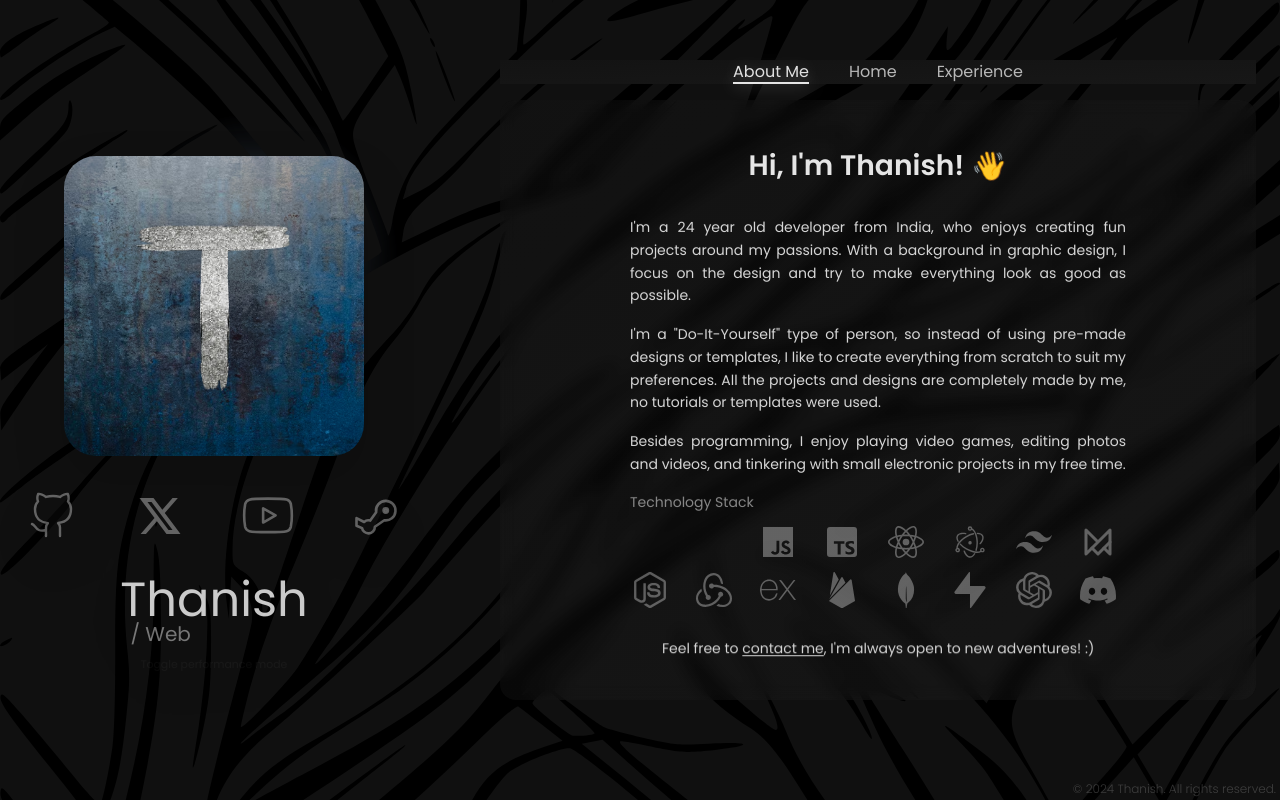
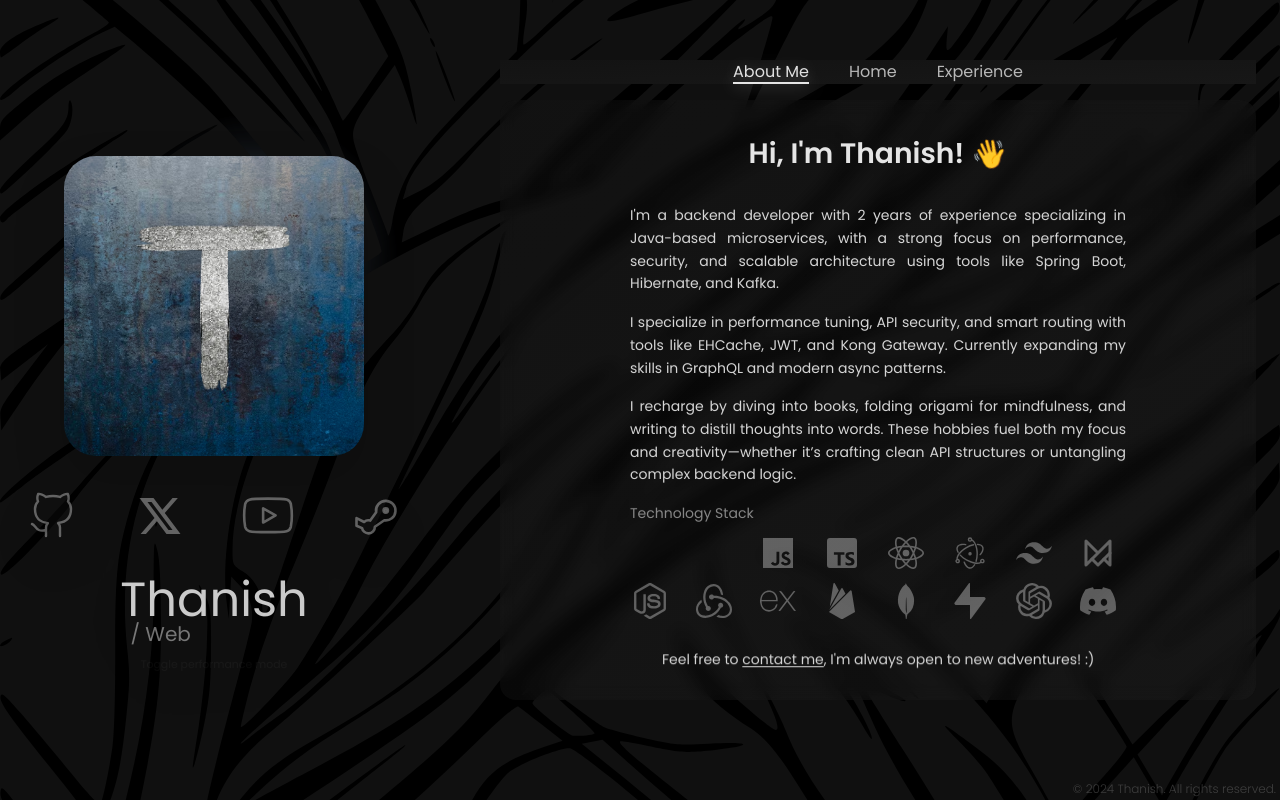
Before and after one commit to thanish13/portfolio, a React (Vite) app: page /about in a window 1280 px wide. Built offline with nearby package versions, Linux system fonts and the light colour scheme; some icons are missing; what tailwindcss-3d would draw is missing.

Commit message:
Update About

```diff
--- a/src/components/about/About.jsx
+++ b/src/components/about/About.jsx
@@ -88,17 +88,17 @@ const About = ({ delayAnimation, performanceMode }) => {
 						{/* Content */}
 						<motion.p variants={text}>
 							{
-								"I'm a 24 year old developer from India, who enjoys creating fun projects around my passions. With a background in graphic design, I focus on the design and try to make everything look as good as possible."
+								"I'm a backend developer with 2 years of experience specializing in Java-based microservices, with a strong focus on performance, security, and scalable architecture using tools like Spring Boot, Hibernate, and Kafka."
 							}
 						</motion.p>
 						<motion.p variants={text}>
 							{
-								'I\'m a "Do-It-Yourself" type of person, so instead of using pre-made designs or templates, I like to create everything from scratch to suit my preferences. All the projects and designs are completely made by me, no tutorials or templates were used.'
+								"I specialize in performance tuning, API security, and smart routing with tools like EHCache, JWT, and Kong Gateway. Currently expanding my skills in GraphQL and modern async patterns."
 							}
 						</motion.p>
 						<motion.p variants={text}>
 							{
-								"Besides programming, I enjoy playing video games, editing photos and videos, and tinkering with small electronic projects in my free time."
+								"I recharge by diving into books, folding origami for mindfulness, and writing to distill thoughts into words. These hobbies fuel both my focus and creativity—whether it’s crafting clean API structures or untangling complex backend logic."
 							}
 						</motion.p>
 						<TechStack variants={text} />
```
